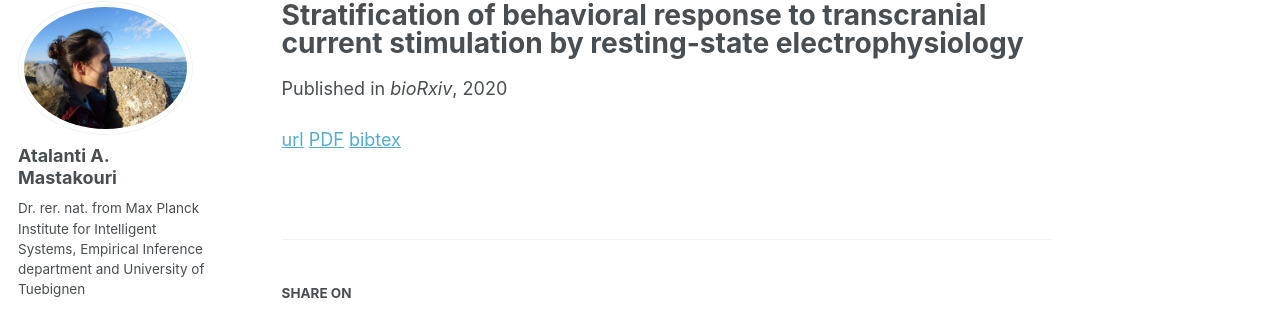
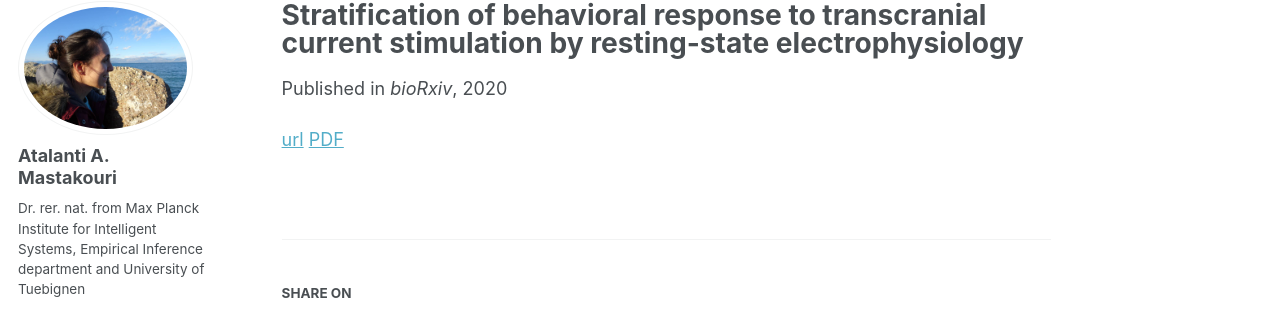
Before and after one commit to atalanti/atalanti.github.io, a Jekyll site: the page built from _publications/2020a-Stratification-of-behavioral-response-to-transcranial-current-stimulation-by-resting-state-electrophysiology.md, in a window 1280 px wide. Shown: the part 117-426 px from the top of the page. Built offline with Jekyll 4.4.1, drawn with Linux system fonts in a browser that asks for light colours.

Commit message:
Update 2020a-Stratification-of-behavioral-response-to-transcranial-current-stimulation-by-resting-state-electrophysiology.md

```diff
--- a/_publications/2020a-Stratification-of-behavioral-response-to-transcranial-current-stimulation-by-resting-state-electrophysiology.md
+++ b/_publications/2020a-Stratification-of-behavioral-response-to-transcranial-current-stimulation-by-resting-state-electrophysiology.md
@@ -7,4 +7,3 @@
 ---
 [url](https://www.biorxiv.org/content/10.1101/2020.01.27.921668v3)
 [PDF](https://www.biorxiv.org/content/10.1101/2020.01.27.921668v3.full.pdf)
-[bibtex](https://scholar.googleusercontent.com/scholar.bib?q=info:iD4C4xwIUzUJ:scholar.google.com/&output=citation&scisdr=CgXPVUX_EMLaoh0FPzc:AAGBfm0AAAAAYZEDJzfTzYlGqJVisC8ZqRyNsjbUiQXl&scisig=AAGBfm0AAAAAYZEDJ7Tx85uwQsPZAWwxKR_3xFTdyo3g&scisf=4&ct=citation&cd=-1&hl=de)
```
